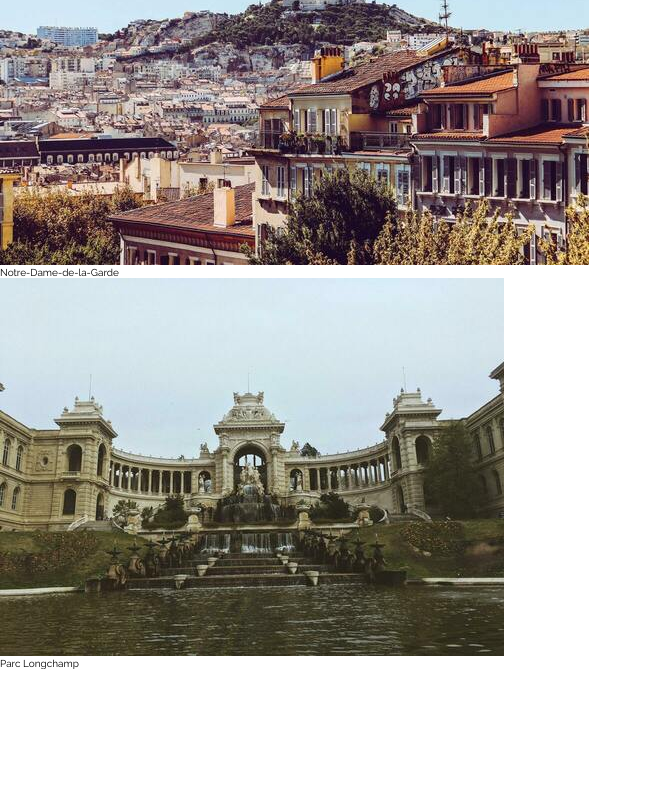
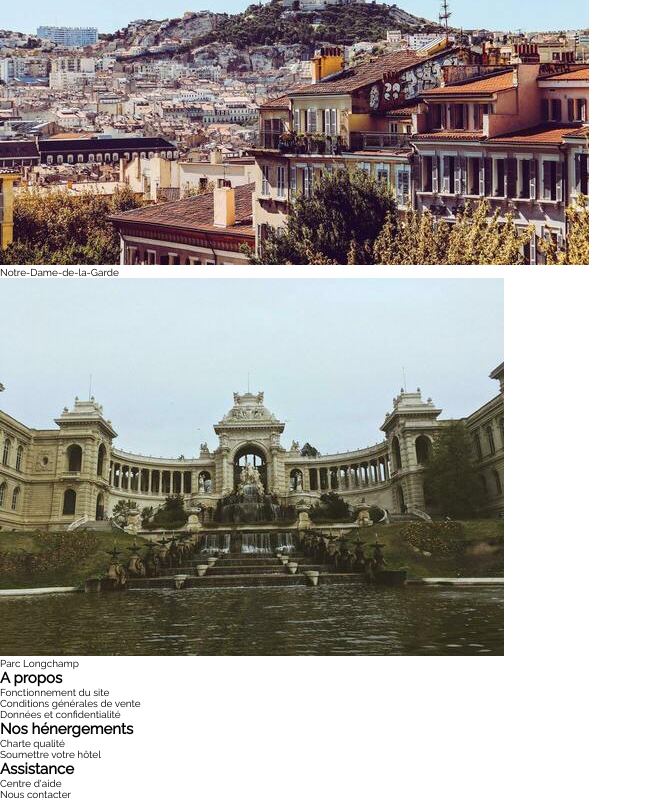
Before and after one commit to DamienPinna/reservia, a website: page index.html in a window 1280 px wide. Shown: the part 7212-8012 px from the top of the page, without its empty margins (0-652 px from the left). Before the commit the page ends 7881 px from the top, so only its background shows below. Drawn offline with Linux system fonts and the light colour scheme.

Commit message:
ajout html du footer

```diff
--- a/index.html
+++ b/index.html
@@ -49,6 +49,7 @@
                 </div>
             </form>
             <p>Plus de 500 logements sont disponibles dans cette ville</p>
+        </header>
 
         <main>
             <section>
@@ -139,7 +140,29 @@
             </section>
         </main>
 
-        </header>
-
+        <footer>
+            <div>
+                <h2>A propos</h2>
+                <ul>
+                    <li>Fonctionnement du site</li>
+                    <li>Conditions générales de vente</li>
+                    <li>Données et confidentialité</li>
+                </ul>
+            </div>
+            <div>
+                <h2>Nos hénergements</h2>
+                <ul>
+                    <li>Charte qualité</li>
+                    <li>Soumettre votre hôtel</li>
+                </ul>
+            </div>
+            <div>
+                <h2>Assistance</h2>
+                <ul>
+                    <li>Centre d'aide</li>
+                    <li>Nous contacter</li>
+                </ul>
+            </div>
+        </footer>
     </body>
 </html>
```
Lines whose indentation alone changed are shown as unchanged.
